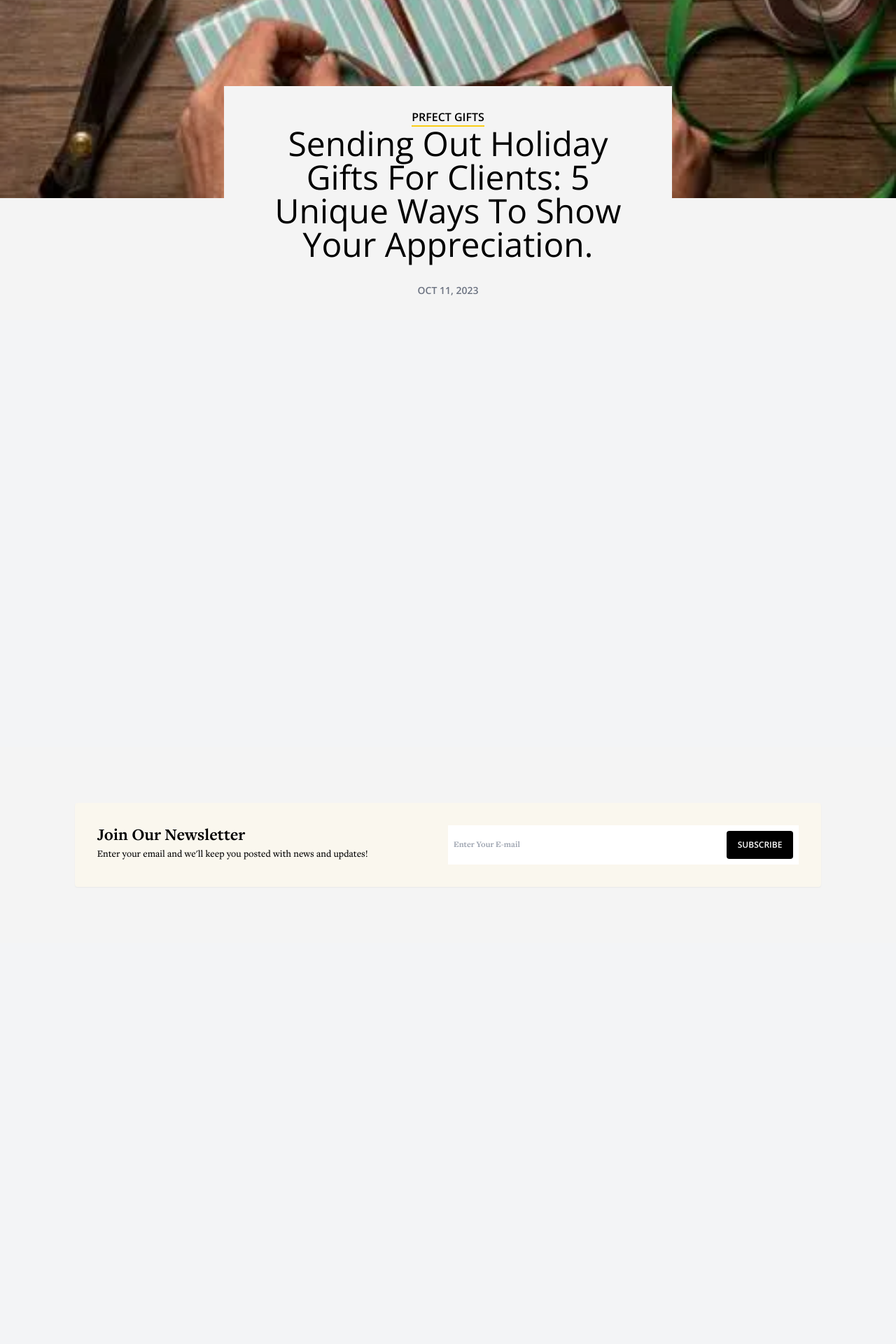
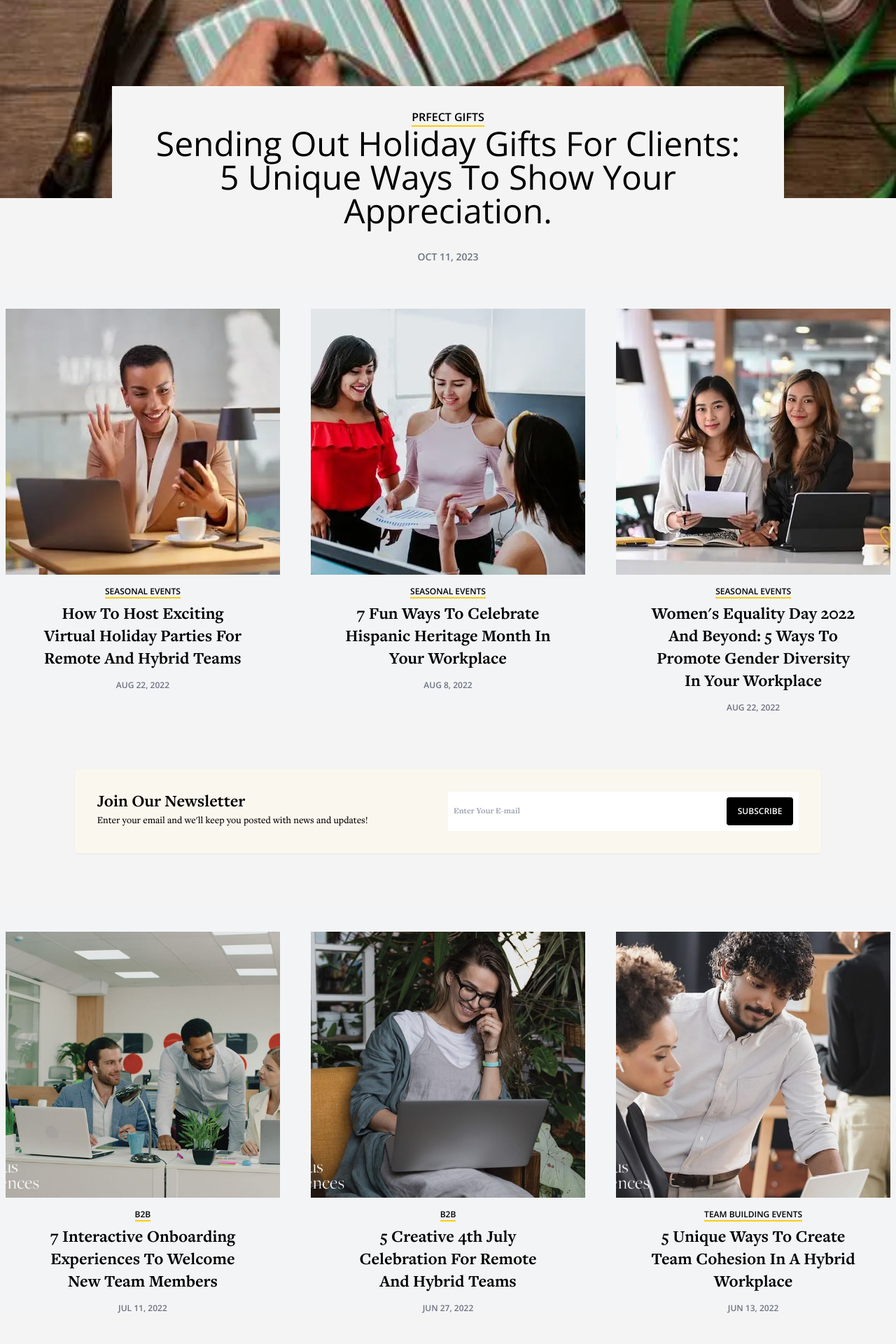
Before and after one commit to subayyalawan/delicious-experiences, a React (Create React App) app: page / in a window 1280 px wide. Shown: the part 380-2300 px from the top of the page at 70% size. Built offline with nearby package versions, Linux system fonts and the light colour scheme; the HTML template or start-up script is replaced by a standard one.

Commit message:
Second Commit

```diff
--- a/src/components/BlogCard.jsx
+++ b/src/components/BlogCard.jsx
@@ -6,14 +6,15 @@ AOS.init({
   offset: 150,
   delay: 50,
   duration: 500,
+  once: true,
 });
 
 
-function blogCard(props) {
+const blogCard = (props) => {
 
   return (
     <>
-      <div className="card md:w-31_ w-11/12 text-center cursor-pointer" data-aos = "zoom-in">
+      <div className="card lg:w-31_ sm:w-45_ w-11/12 text-center cursor-pointer" data-aos = "zoom-in">
         <img
           className="w-full min-h-380_ object-cover"
           src={props.imgSrc}
--- a/src/components/BlogLower.jsx
+++ b/src/components/BlogLower.jsx
@@ -3,7 +3,7 @@ import { array2 } from "./ArrayData";
 import BlogCard from "./BlogCard";
 // import CardFilter from "./CardFilter";
 
-function BlogLower({ query, filterArray2, setFilterArray2 }) {
+const BlogLower = ({ query, filterArray2, setFilterArray2 }) => {
   useEffect(() => {
     if (query.length > 0) {
       const outputCards = array2.filter((item) => {
@@ -17,7 +17,7 @@ function BlogLower({ query, filterArray2, setFilterArray2 }) {
 
   return (
     <>
-      <div className="container bg-gray-100 lowerBlogs mx-auto flex md:justify-between justify-center flex-col md:flex-row pt-8 px-2 md:items-start items-center">
+      <div className="container bg-gray-100 lowerBlogs mx-auto flex sm:justify-between justify-center flex-wrap flex-col sm:flex-row pt-8 px-2 sm:items-start items-center">
         {filterArray2.map((val) => {
           return (
             <BlogCard
--- a/src/components/BlogNav.jsx
+++ b/src/components/BlogNav.jsx
@@ -3,7 +3,7 @@ import { FontAwesomeIcon } from "@fortawesome/react-fontawesome";
 import { faAngleLeft, faAngleRight } from "@fortawesome/free-solid-svg-icons";
 
 
-function Navigation() {
+const Navigation = () => {
   const [activePageIndex] = useState(0);
   const blogNav = [1, 2, 3, 4, 5, 6, 7];
 
--- a/src/components/BlogUpper.jsx
+++ b/src/components/BlogUpper.jsx
@@ -3,7 +3,7 @@ import { array1 } from "./ArrayData";
 import BlogCard from "./BlogCard";
 
 
-function BlogUpper({ query, filterArray1, setFilterArray1 }) {
+const BlogUpper = ({ query, filterArray1, setFilterArray1 }) => {
   useEffect(() => {
     if (query.length > 0) {
       const outputCards = array1.filter((item) => {
@@ -17,7 +17,7 @@ function BlogUpper({ query, filterArray1, setFilterArray1 }) {
 
   return (
     <>
-      <div className="container bg-gray-100 blogUpper mx-auto flex md:justify-between justify-center flex-col md:flex-row pt-8 px-2 md:items-start items-center">
+      <div className="container bg-gray-100 blogUpper mx-auto flex sm:justify-between justify-center flex-col sm:flex-row flex-wrap pt-8 px-2 sm:items-start items-center">
         {filterArray1.map((val) => {
           return (
             <BlogCard
--- a/src/components/DesktopNav.jsx
+++ b/src/components/DesktopNav.jsx
@@ -2,7 +2,7 @@ import React, { useState } from "react";
 import background from "../images/header-img.png";
 
 
-function Header() {
+const Header = () => {
   const [colorChange, setColorChange] = useState(false);
 
   const stickyNav = () => {
@@ -66,7 +66,7 @@ function Header() {
             <ul
               className={`${
                 colorChange ? "text-black" : "text-white"
-              } main-nav list-none flex justify-between font-semibold w-1/4 uppercase text-sm transition-all`}
+              } main-nav list-none flex justify-between font-semibold xl:w-1/4 md:w-2/5 uppercase text-sm transition-all`}
             >
               <li
                 className={`${
--- a/src/components/Footer.jsx
+++ b/src/components/Footer.jsx
@@ -2,7 +2,7 @@ import React from "react";
 import { FontAwesomeIcon } from "@fortawesome/react-fontawesome";
 import { faFacebookF, faInstagram } from "@fortawesome/free-brands-svg-icons";
 
-function Footer() {
+const Footer = () => {
   return (
     <>
       <div className="footer bg-white">
@@ -39,8 +39,18 @@ function Footer() {
                 ></path>
               </g>
             </svg>
+            <div className="mobile-social-link md:hidden block my-6">
+              <FontAwesomeIcon
+                className="hover:text-blue-700 transition-all mr-3 cursor-pointer"
+                icon={faFacebookF}
+              />
+              <FontAwesomeIcon
+                className="hover:text-blue-700 transition-all mr-3 cursor-pointer"
+                icon={faInstagram}
+              />
+            </div>
           </div>
-          <div className="footer-content flex justify-between text-footer-text-grey flex-col md:flex-row">
+          <div className="footer-content flex justify-between text-footer-text-grey flex-col sm:flex-row">
             <div className="footer-details md:w-1/4 w-full md:block hidden">
               <p className="text-xs mb-6">
                 Delicious Experiences helps companies{" "}
@@ -62,16 +72,7 @@ function Footer() {
               </p>
             </div>
 
-            <div className="mobile-social-link md:hidden block mb-6">
-              <FontAwesomeIcon
-                className="hover:text-blue-700 transition-all mr-3 cursor-pointer"
-                icon={faFacebookF}
-              />
-              <FontAwesomeIcon
-                className="hover:text-blue-700 transition-all mr-3 cursor-pointer"
-                icon={faInstagram}
-              />
-            </div>
+
 
             <div className="footer-nav md:w-1/12 w-full">
               <ul className="list-none font-Freight-book">
@@ -101,7 +102,7 @@ function Footer() {
                 />
               </div>
 
-              <p className="text-xs mt-6 block md:hidden">
+              <p className="text-xs sm:mt-0 mt-6 block md:hidden">
                 &copy; Delicious Experiences 2023
               </p>
 
--- a/src/components/Gifts.jsx
+++ b/src/components/Gifts.jsx
@@ -1,15 +1,15 @@
 import React from "react";
 
-function Gifts() {
+const Gifts = () => {
   return (
     <>
-      <div className="bg-blog-area perfect-gift md:w-1/2 w-11/12 mx-auto text-center px-12 py-8 md:-mt-40 -mt-32 relative">
+      <div className="bg-blog-area perfect-gift 2xl:1/2 xl:w-3/4 md:container w-11/12 mx-auto text-center px-12 py-8 md:-mt-40 -mt-32 relative">
         <h4 className="uppercase text-base font-semibold border-b-2 border-yellow-400 inline-block cursor-pointer">
           Prfect Gifts
         </h4>
 
         <a href="/">
-          <h3 className="capitalize text-xl md:text-5xl hover:opacity-50 transition-all cursor-pointer leading-normal">
+          <h3 className="capitalize text-xl md:text-3xl xl:text-5xl hover:opacity-50 transition-all cursor-pointer leading-normal">
             Sending Out Holiday gifts For Clients: 5 Unique ways to show your
             appreciation.
           </h3>
--- a/src/components/MobileNav.jsx
+++ b/src/components/MobileNav.jsx
@@ -3,28 +3,28 @@ import { FontAwesomeIcon } from "@fortawesome/react-fontawesome";
 import { faBars, faXmark } from "@fortawesome/free-solid-svg-icons";
 import headerBG from "../images/header-img.png";
 import navInnerbg from "../images/navInnerBG.jpeg";
+import deliciousBadge from "../images/delicious-badge-half.png";
 
-function MobileNav() {
+const MobileNav = () => {
   const [color, setColor] = useState(false);
-  const [mobileNavOpen, setMobileNavOpen] = useState(false)
-  const [navVisible, setNavVisible] = useState(false)
+  const [mobileNavOpen, setMobileNavOpen] = useState(false);
+  const [navVisible, setNavVisible] = useState(false);
 
-  const toggleNavClose = () =>{
-    setNavVisible (!navVisible)
+  const toggleNavClose = () => {
+    setNavVisible(!navVisible);
 
     setTimeout(() => {
-      setMobileNavOpen(open => !open)
+      setMobileNavOpen((open) => !open);
     }, 350);
-  }
+  };
 
-  const toggleNavOpen = () =>{
-    setMobileNavOpen(open => !open)
+  const toggleNavOpen = () => {
+    setMobileNavOpen((open) => !open);
 
     setTimeout(() => {
-      setNavVisible (!navVisible)
+      setNavVisible(!navVisible);
     }, 5);
-  }
-
+  };
 
   const stickyNav = () => {
     if (window.scrollY > 420) {
@@ -83,12 +83,14 @@ function MobileNav() {
           </a>
 
           <div className="bg-white h-12 w-12 text-base rounded-full flex justify-center items-center">
-            <FontAwesomeIcon icon={faBars} onClick={toggleNavOpen}/>
+            <FontAwesomeIcon icon={faBars} onClick={toggleNavOpen} />
           </div>
         </div>
 
         <div
-          className={`${navVisible? 'opacity-100' : 'opacity-0'} ${mobileNavOpen? "block isOpen": "hidden"} bg-mobile-nav transition-opacity duration-500 navInner h-screen inset-x-0 z-20 fixed top-0 bg-40%_ bg-no-repeat bg-right py-4 px-3`}
+          className={`${navVisible ? "opacity-100" : "opacity-0"} ${
+            mobileNavOpen ? "block isOpen" : "hidden"
+          } bg-mobile-nav transition-opacity duration-500 navInner h-screen inset-x-0 z-20 fixed top-0 bg-40%_ bg-no-repeat bg-right py-4 px-3`}
           style={{ backgroundImage: `url(${navInnerbg})` }}
         >
           <div
@@ -130,17 +132,22 @@ function MobileNav() {
             </a>
 
             <div className="bg-white text-footer-text-grey h-12 w-12 text-base rounded-full flex justify-center items-center">
-              <FontAwesomeIcon icon={faXmark} onClick={toggleNavClose}/>
+              <FontAwesomeIcon icon={faXmark} onClick={toggleNavClose} />
             </div>
           </div>
 
           <ul className="mt-16 text-footer-text-grey">
             <li className="mb-4 font-Freight-medium text-3xl">Home</li>
-            <li className="mb-4 font-Freight-medium text-3xl">Corporate Events</li>
+            <li className="mb-4 font-Freight-medium text-3xl">
+              Corporate Events
+            </li>
             <li className="mb-4 font-Freight-medium text-3xl">Gifts</li>
             <li className="mb-4 font-Freight-medium text-3xl">FAQ</li>
             <li className="mb-4 font-Freight-medium text-3xl">Contact us</li>
           </ul>
+          <div className="delicious-badge w-full sm:hidden block mt-14">
+            <img src={deliciousBadge} alt="Delicious Badge" className="w-full"/>
+          </div>
         </div>
       </div>
     </>
--- a/src/components/Newsletter.jsx
+++ b/src/components/Newsletter.jsx
@@ -1,6 +1,6 @@
 import React from "react";
 
-function Newsletter({query,setQuery}) {
+const Newsletter = ({query,setQuery}) => {
 
   return (
     <>
--- a/tailwind.config.js
+++ b/tailwind.config.js
@@ -5,6 +5,7 @@ module.exports = {
     extend: {
       width: {
         "31_": "31%",
+        "45_": "45%",
       },
       height: {
         "663_": "663px",
```
Also changed, not shown: src/images/delicious-badge-half.png (added).
